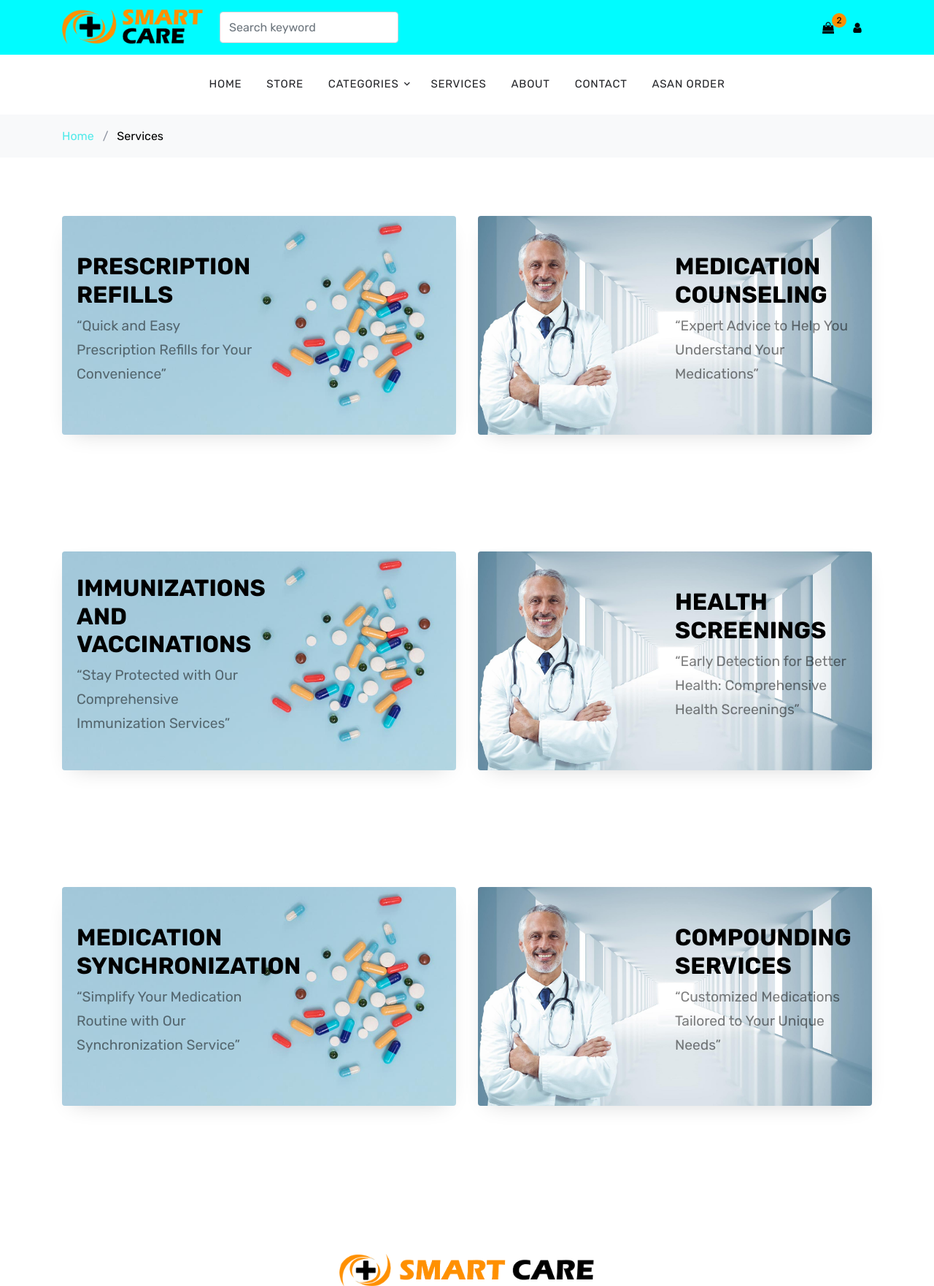
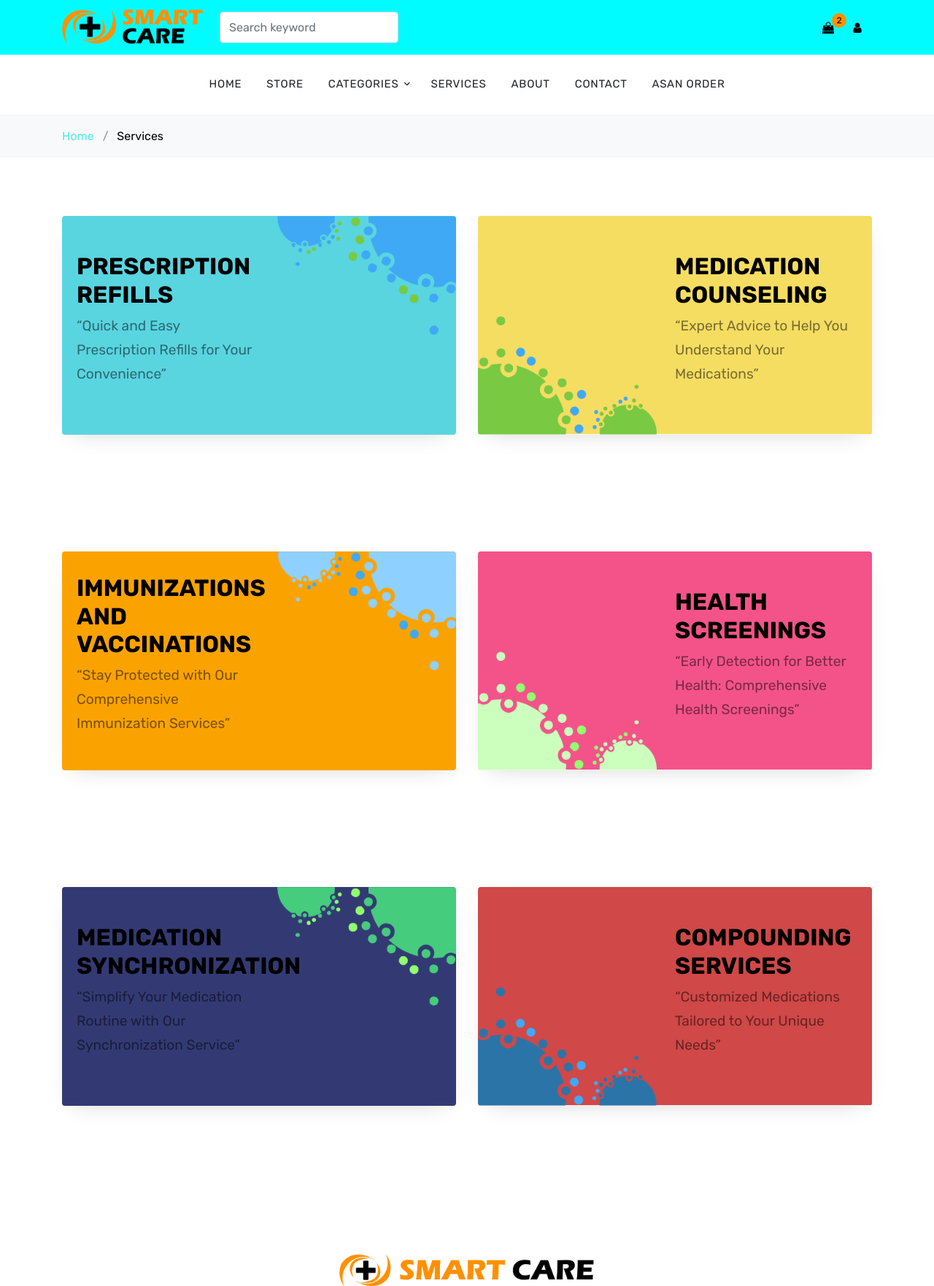
Before and after one commit to haseeb-mhk/SmartCare, a PHP site: page /Services.php in a window 1280 px wide. Shown: the top 1763 px of the page at 73% size. Run offline with PHP 8.4, Linux system fonts and the light colour scheme; data comes from the database, SQL or seed files in the repository; some web fonts are replaced.

Commit message:
changes in services page

```diff
--- a/Clientsite/Services.php
+++ b/Clientsite/Services.php
@@ -36,7 +36,7 @@
       <div class="container">
         <div class="row align-items-stretch">
           <div class="col-lg-6 mb-5 mb-lg-0">
-            <a href="#" class="banner-1 h-100 d-flex" style="background-image: url('images/bg_1.jpg');">
+            <a href="#" class="banner-1 h-100 d-flex" style="background-image: url('images/Asset\ 8.png');">
               <div class="banner-1-inner align-self-center">
                 <h2>Prescription Refills</h2>
                 <p> “Quick and Easy Prescription Refills for Your Convenience”
@@ -45,7 +45,7 @@
             </a>
           </div>
           <div class="col-lg-6 mb-5 mb-lg-0">
-            <a href="#" class="banner-1 h-100 d-flex" style="background-image: url('images/bg_2.jpg');">
+            <a href="#" class="banner-1 h-100 d-flex" style="background-image: url('images/Asset\ 9.png');">
               <div class="banner-1-inner ml-auto  align-self-center">
                 <h2>Medication Counseling</h2>
                 <p> “Expert Advice to Help You Understand Your Medications”
@@ -61,7 +61,7 @@
       <div class="container">
         <div class="row align-items-stretch">
           <div class="col-lg-6 mb-5 mb-lg-0">
-            <a href="#" class="banner-1 h-100 d-flex" style="background-image: url('images/bg_1.jpg');">
+            <a href="#" class="banner-1 h-100 d-flex" style="background-image: url('images/Asset\ 10.png');">
               <div class="banner-1-inner align-self-center">
                 <h2>Immunizations and Vaccinations</h2>
                 <p> “Stay Protected with Our Comprehensive Immunization Services”
@@ -70,7 +70,7 @@
             </a>
           </div>
           <div class="col-lg-6 mb-5 mb-lg-0">
-            <a href="#" class="banner-1 h-100 d-flex" style="background-image: url('images/bg_2.jpg');">
+            <a href="#" class="banner-1 h-100 d-flex" style="background-image: url('images/Asset\ 11.png');">
               <div class="banner-1-inner ml-auto  align-self-center">
                 <h2>Health Screenings</h2>
                 <p> “Early Detection for Better Health: Comprehensive Health Screenings”
@@ -85,7 +85,7 @@
       <div class="container">
         <div class="row align-items-stretch">
           <div class="col-lg-6 mb-5 mb-lg-0">
-            <a href="#" class="banner-1 h-100 d-flex" style="background-image: url('images/bg_1.jpg');">
+            <a href="#" class="banner-1 h-100 d-flex" style="background-image: url('images/Asset\ 12.png');">
               <div class="banner-1-inner align-self-center">
                 <h2>Medication Synchronization</h2>
                 <p> “Simplify Your Medication Routine with Our Synchronization Service”
@@ -94,7 +94,7 @@
             </a>
           </div>
           <div class="col-lg-6 mb-5 mb-lg-0">
-            <a href="#" class="banner-1 h-100 d-flex" style="background-image: url('images/bg_2.jpg');">
+            <a href="#" class="banner-1 h-100 d-flex" style="background-image: url('images/Asset\ 13.png');">
               <div class="banner-1-inner ml-auto  align-self-center">
                 <h2>Compounding Services</h2>
                 <p> “Customized Medications Tailored to Your Unique Needs”
```
Also changed, not shown: Clientsite/images/Asset 10.png (added), Clientsite/images/Asset 11.png (added), Clientsite/images/Asset 12.png (added), Clientsite/images/Asset 13.png (added), Clientsite/images/Asset 8.png (added), Clientsite/images/Asset 9.png (added).
